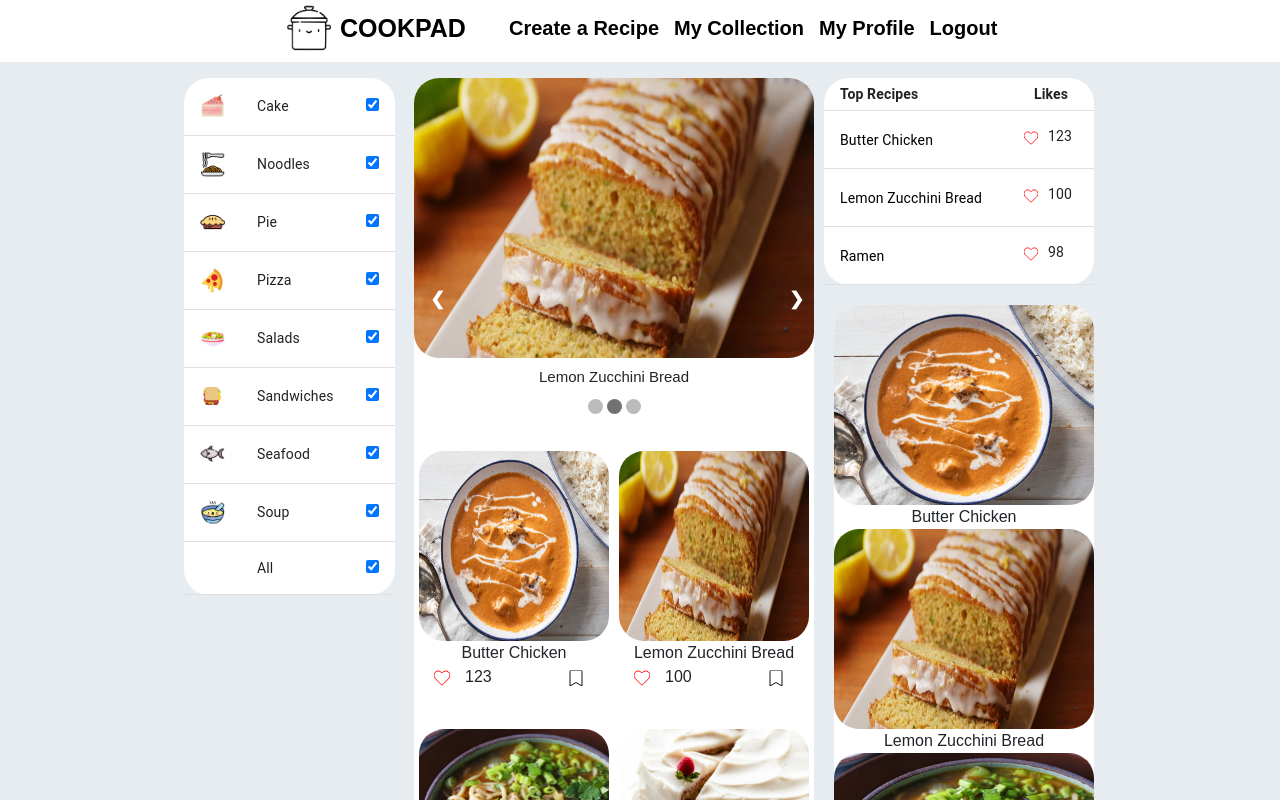
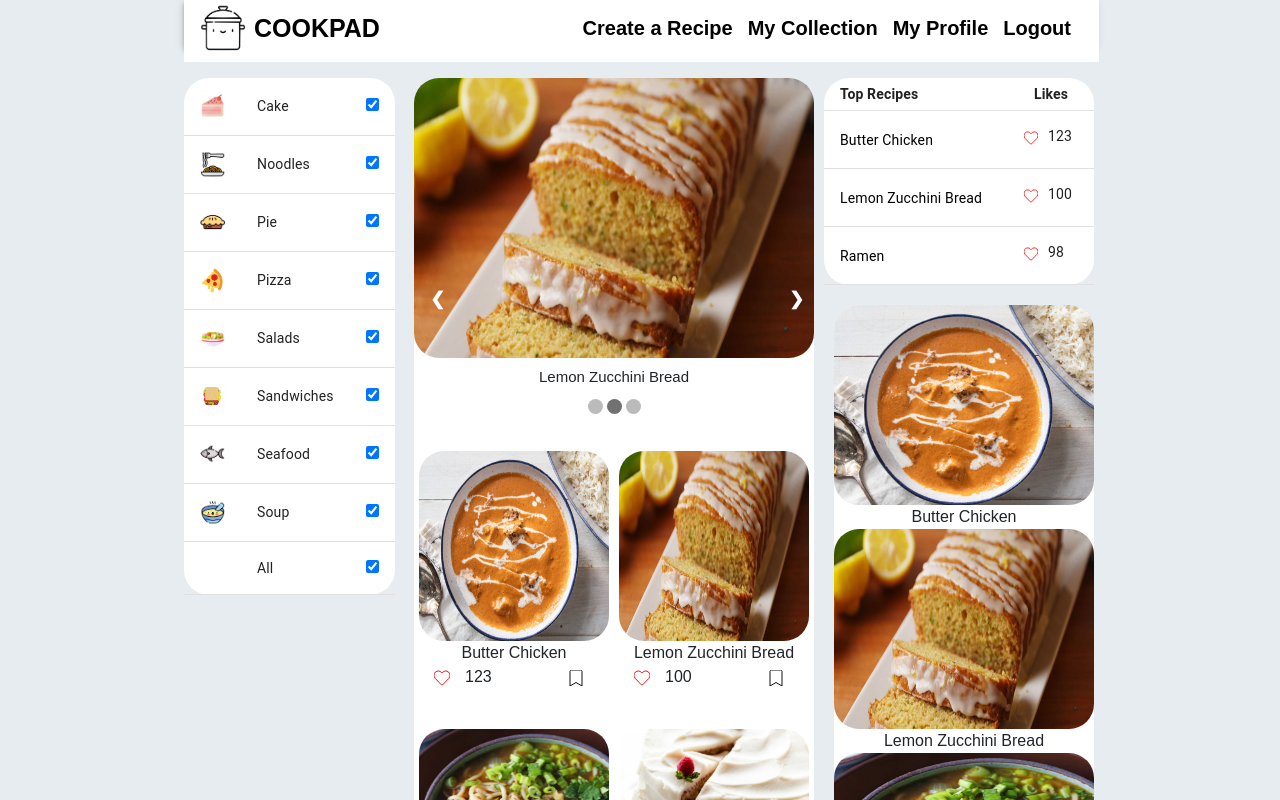
Before and after one commit to CatherineZM/CookPad, a React (Create React App) app: page /homepage/1 in a window 1280 px wide. Shown: the top 800 px of the page. Built offline with nearby package versions, Linux system fonts and the light colour scheme.

Commit message:
changed navbar style

```diff
--- a/src/components/Navbar/style.css
+++ b/src/components/Navbar/style.css
@@ -1,14 +1,14 @@
 #navbar {
 	background-color: white;
 	position: fixed;
-	width: 100%;
+	width: 915px;
 	text-align: center;
 	z-index: 999;
 }
 
 #navbar .logo{
 	float: left;
-	margin-left: 280px;
+	margin-left: 10px;
 	font-weight: bold;
 	font-size: 25px;
 	width: fit-content;
@@ -22,9 +22,8 @@
 
 
 #navbar ul {
-	float: left;
+	float: right;
 	margin-top: 10px;
-	margin-left: 40px;
     padding: 3px;
     margin-right: 10px;
 	/* Add properties below */
--- a/src/components/addRecipe/addRecipe.component.js
+++ b/src/components/addRecipe/addRecipe.component.js
@@ -97,8 +97,9 @@ export default class AddRecipe extends Component {
     render(){
         return(
             <div>
-            <Navbar uid={this.state.uid}/>
+
             <Container maxWidth='md'>
+                <Navbar uid={this.state.uid}/>
                 <form onSubmit = {this.onSubmit} className="add-recipe">
                     <b>Create A Recipe</b>
                     <div className = "Recipe-form">
--- a/src/components/adminPage/adminPage.component.js
+++ b/src/components/adminPage/adminPage.component.js
@@ -27,8 +27,9 @@ export default class AdminPage extends Component {
     render(){
         return(
             <div>
+
+                <Container maxWidth='md'>
                 <Navbar uid={this.state.uid}/>
-                <Container maxWidth='md'>
                     <UserList users={this.state.users} uid={this.state.uid}/>
                 </Container>
             </div>
--- a/src/components/editProfile/editProfile.component.js
+++ b/src/components/editProfile/editProfile.component.js
@@ -86,8 +86,9 @@ export default class EditProfile extends Component {
     render(){
         return(
             <div className="edit-profile">
-            <Navbar uid={this.state.uid}/>
+
             <Container maxWidth='md'>
+                <Navbar uid={this.state.uid}/>
 
                 <div id="user-profile">
                     <h4>{this.state.username + "'s Profile:"}</h4>
--- a/src/components/editRecipe/editRecipe.component.js
+++ b/src/components/editRecipe/editRecipe.component.js
@@ -124,9 +124,9 @@ export default class EditRecipe extends Component {
     render(){
         return(
             <div>
-            <Navbar uid={this.state.uid}/>
+
             <Container maxWidth='md'>
-
+                <Navbar uid={this.state.uid}/>
                <form onSubmit={this.ReturnView}>
                     <div className="form-group">
                     <label> Recipe Name: </label>
--- a/src/components/homePage/homePage.component.js
+++ b/src/components/homePage/homePage.component.js
@@ -262,8 +262,9 @@ export default class HomePage extends Component {
     render(){
         return(
             <div id="body">
-                <Navbar uid={this.state.uid}/>
+
                 <Container maxWidth='md'>
+                    <Navbar uid={this.state.uid}/>
                     <HomePageLeftPanel
                         categories={this.state.categories}
                         clickCategory={this.clickCategory}
--- a/src/components/myCollection/myCollection.component.js
+++ b/src/components/myCollection/myCollection.component.js
@@ -72,8 +72,9 @@ export default class MyCollection extends Component {
     render(){
         return(
             <div>
-            <Navbar uid={this.state.uid}/>
+
             <Container maxWidth='md'>
+                <Navbar uid={this.state.uid}/>
                 <div id="my-collection">
                 <ReceipeList
                     recipes={this.state.recipes}
--- a/src/components/viewProfile/viewProfile.component.js
+++ b/src/components/viewProfile/viewProfile.component.js
@@ -98,8 +98,9 @@ export default class ViewProfile extends Component {
     render(){
         return(
             <div>
-            <Navbar uid={this.state.curruid}/>
+
             <Container maxWidth='md'>
+                <Navbar uid={this.state.curruid}/>
                 <div id="user-profile">
                     <h4>{this.state.user.name + "'s Profile:"}</h4>
                     <div>{this.state.user.description}</div>
--- a/src/components/viewRecipe/viewRecipe.component.js
+++ b/src/components/viewRecipe/viewRecipe.component.js
@@ -101,8 +101,9 @@ export default class ViewRecipe extends Component {
     render(){
         return(
             <div>
-            <Navbar uid={this.state.uid}/>
+
             <Container maxWidth="md">
+                <Navbar uid={this.state.uid}/>
                 <div className="recipe-des">
                     <img src={this.state.recipe.src} alt="" width="600px" height="400px"/>
                     <div className="recipe-des-text">
```
